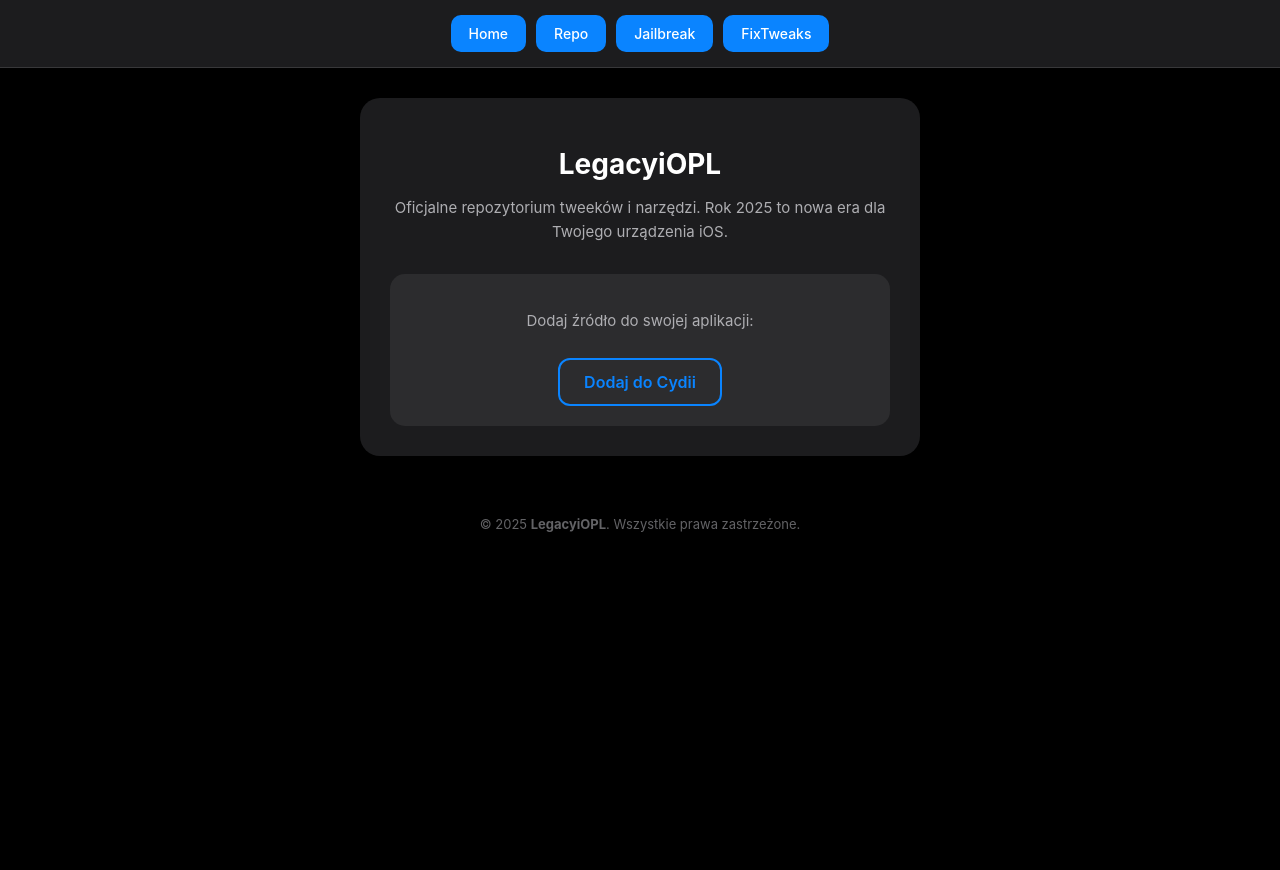
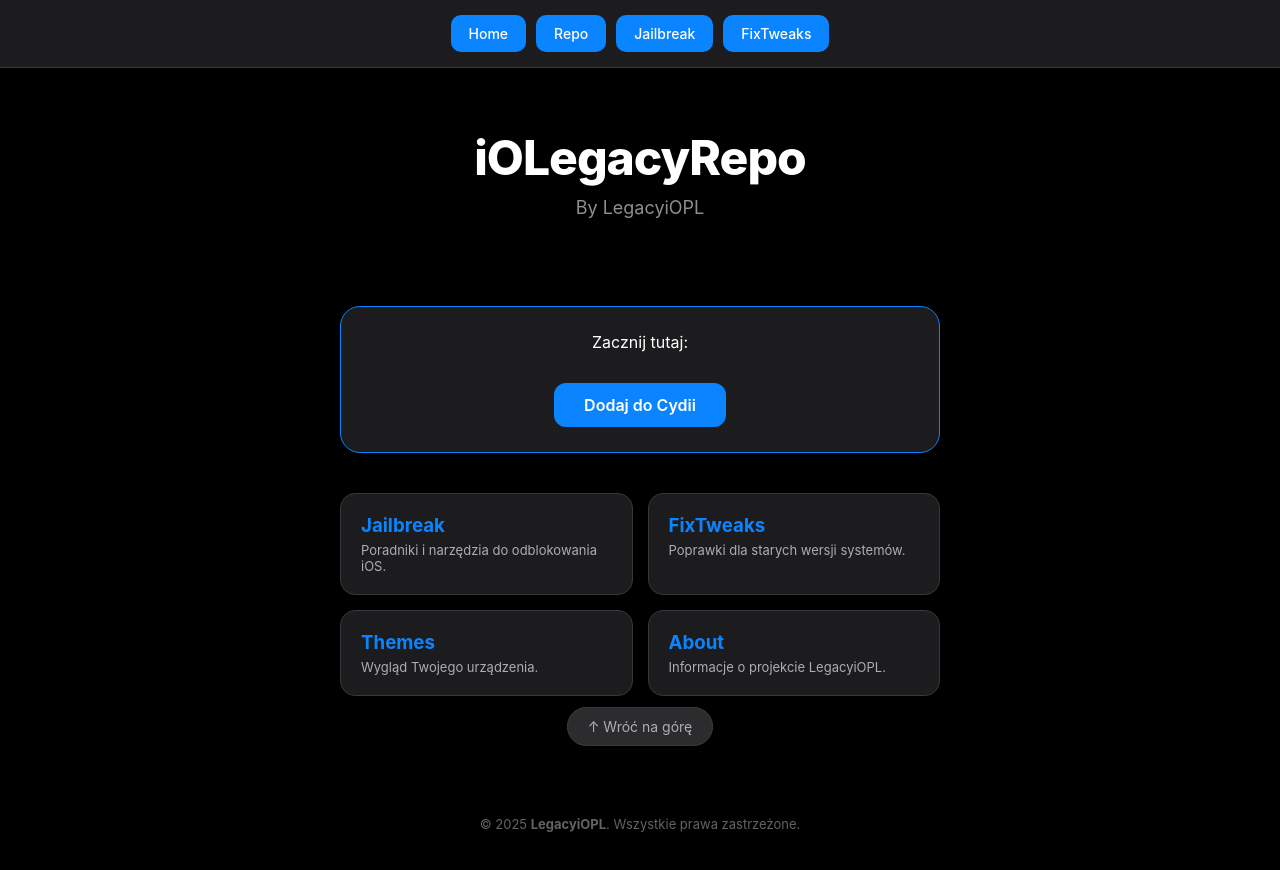
Before and after one commit to FrankoTheFranko/iOLegacyPL, a plain HTML site: page Home/index.html in a window 1280 px wide. Before the commit the page ends 800 px from the top, so only its background shows below. Drawn offline with Linux system fonts and the light colour scheme.

Commit message:
Refactor HTML structure and styles for clarity
Updated the title and improved styling for various sections, including the hero section and navigation buttons.

```diff
--- a/Home/index.html
+++ b/Home/index.html
@@ -3,19 +3,27 @@
 <head>
     <meta charset="UTF-8">
     <meta name="viewport" content="width=device-width, initial-scale=1.0">
-    <title>LegacyiOPL Repo</title>
+    <title>iOLegacyRepo | LegacyiOPL</title>
     <style>
-        /* Ciemny motyw - nowoczesny wygląd */
+        /* Modern Dark Theme */
+        html {
+            scroll-behavior: smooth; /* Płynne przewijanie do góry */
+        }
+
         body {
             font-family: -apple-system, BlinkMacSystemFont, "Segoe UI", Roboto, Helvetica, Arial, sans-serif;
-            background-color: #000000; /* Głęboka czerń */
+            background-color: #000000;
             margin: 0;
             padding: 0;
             color: #ffffff;
+            display: flex;
+            flex-direction: column;
+            align-items: center;
         }
 
-        /* Pasek nawigacji - czarny z lekkim prześwitem */
+        /* Pasek nawigacji */
         header {
+            width: 100%;
             background-color: #1c1c1e;
             padding: 15px 0;
             text-align: center;
@@ -29,63 +37,105 @@
             display: flex;
             justify-content: center;
             gap: 10px;
-            flex-wrap: wrap;
-            padding: 0 10px;
         }
 
-        /* Przyciski - modern blue, bez animacji */
         .nav-button {
-            background-color: #0a84ff; /* Modern iOS Blue */
+            background-color: #0a84ff;
             color: white;
             text-decoration: none;
             padding: 10px 18px;
             border-radius: 10px;
             font-weight: 500;
             font-size: 14px;
-            border: none;
-            display: inline-block;
         }
 
-        /* Kontener główny - ciemny szary */
-        .container {
-            max-width: 500px;
-            margin: 30px auto;
-            padding: 30px;
-            background-color: #1c1c1e;
-            border-radius: 20px;
+        /* Sekcja Hero - Duży napis */
+        .hero {
+            margin-top: 60px;
             text-align: center;
-            box-shadow: 0 4px 15px rgba(0,0,0,0.5);
         }
 
-        h1 {
-            font-size: 28px;
-            margin-bottom: 10px;
+        .hero h1 {
+            font-size: 48px;
+            font-weight: 800;
+            margin: 0;
+            letter-spacing: -1px;
             color: #ffffff;
         }
 
-        p {
-            line-height: 1.6;
-            color: #aeaeb2; /* Jasnoszary tekst */
-            font-size: 15px;
+        .hero p {
+            color: #8e8e93;
+            font-size: 18px;
+            margin-top: 10px;
         }
 
-        /* Sekcja dodawania repo */
+        /* Kontener główny */
+        .container {
+            width: 90%;
+            max-width: 600px;
+            margin: 40px auto;
+            text-align: center;
+        }
+
+        /* Kafelki / Redirecty */
+        .redirect-grid {
+            display: grid;
+            grid-template-columns: 1fr 1fr;
+            gap: 15px;
+            margin-top: 40px;
+        }
+
+        .redirect-card {
+            background-color: #1c1c1e;
+            padding: 20px;
+            border-radius: 15px;
+            text-decoration: none;
+            color: white;
+            border: 1px solid #38383a;
+            text-align: left;
+        }
+
+        .redirect-card h3 {
+            margin: 0 0 5px 0;
+            color: #0a84ff;
+        }
+
+        .redirect-card p {
+            margin: 0;
+            font-size: 13px;
+            color: #aeaeb2;
+        }
+
+        /* Przycisk dodawania repo */
         .add-repo-box {
+            background-color: #1c1c1e;
+            padding: 25px;
+            border-radius: 20px;
             margin-top: 30px;
-            padding: 20px;
-            background-color: #2c2c2e;
-            border-radius: 15px;
+            border: 1px solid #0a84ff;
         }
 
         .cydia-link {
-            color: #0a84ff;
+            color: #ffffff;
+            background-color: #0a84ff;
             font-weight: 600;
             text-decoration: none;
             display: inline-block;
-            padding: 12px 24px;
-            border: 2px solid #0a84ff;
+            padding: 12px 30px;
             border-radius: 12px;
-            margin-top: 10px;
+            margin-top: 15px;
+        }
+
+        /* Przycisk powrotu na górę */
+        .back-to-top {
+            margin-top: 50px;
+            background-color: #2c2c2e;
+            color: #aeaeb2;
+            padding: 10px 20px;
+            border-radius: 20px;
+            text-decoration: none;
+            font-size: 14px;
+            border: 1px solid #38383a;
         }
 
         /* Stopka */
@@ -93,31 +143,56 @@
             text-align: center;
             font-size: 13px;
             color: #636366;
-            margin: 60px 0 40px 0;
+            margin: 40px 0 60px 0;
         }
     </style>
 </head>
-<body>
+<body id="top">
 
 <header>
     <nav>
-        <a href="index.html" class="nav-button">Home</a>
-        <a href="#repo" class="nav-button">Repo</a>
+        <a href="#top" class="nav-button">Home</a>
+        <a href="#redirects" class="nav-button">Repo</a>
         <a href="#jailbreak" class="nav-button">Jailbreak</a>
         <a href="#fixtweaks" class="nav-button">FixTweaks</a>
     </nav>
 </header>
 
+<div class="hero">
+    <h1>iOLegacyRepo</h1>
+    <p>By LegacyiOPL</p>
+</div>
+
 <div class="container">
-    <h1>LegacyiOPL</h1>
-    <p>Oficjalne repozytorium tweeków i narzędzi. Rok 2025 to nowa era dla Twojego urządzenia iOS.</p>
 
     <div class="add-repo-box">
-        <p>Dodaj źródło do swojej aplikacji:</p>
+        <p style="margin-top:0;">Zacznij tutaj:</p>
         <a href="cydia://url/https://cydia.saurik.com/api/share#?source=https://legacyiopl.github.io" class="cydia-link">
             Dodaj do Cydii
         </a>
     </div>
+
+    <div class="redirect-grid" id="redirects">
+        <a href="jailbreak.html" class="redirect-card">
+            <h3>Jailbreak</h3>
+            <p>Poradniki i narzędzia do odblokowania iOS.</p>
+        </a>
+        <a href="fixtweaks.html" class="redirect-card">
+            <h3>FixTweaks</h3>
+            <p>Poprawki dla starych wersji systemów.</p>
+        </a>
+        <a href="themes.html" class="redirect-card">
+            <h3>Themes</h3>
+            <p>Wygląd Twojego urządzenia.</p>
+        </a>
+        <a href="about.html" class="redirect-card">
+            <h3>About</h3>
+            <p>Informacje o projekcie LegacyiOPL.</p>
+        </a>
+    </div>
+
+    <br>
+    <a href="#top" class="back-to-top">↑ Wróć na górę</a>
 </div>
 
 <div class="footer">
```
